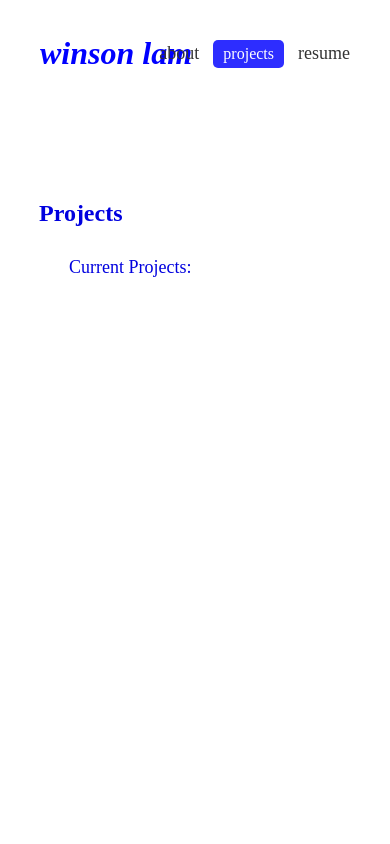
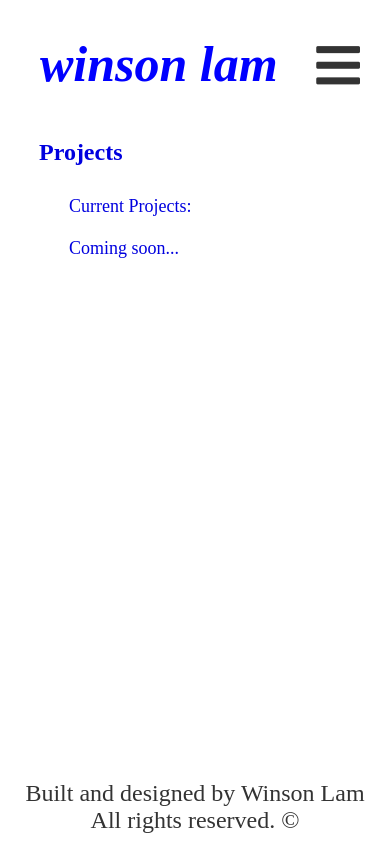
Before and after one commit to lawin529/lawin529.github.io, a plain HTML site: page projects/index.html in a window 390 px wide. Drawn offline with Linux system fonts and the light colour scheme.

Commit message:
added small screen menu

```diff
--- a/main.css
+++ b/main.css
@@ -68,7 +68,6 @@ nav ul li {
 nav ul li a {
   text-decoration: none;
   color: #333;
-  font-size: 18px;
   padding: 5px 10px;
   border-radius: 5px;
   transition: all 0.5s ease;
@@ -85,6 +84,7 @@ nav ul li a.active {
 }
 
 #current {
+  height: max-content;
   background: #2d2dff;
   color: #fff;
   border-radius: 5px;
@@ -99,11 +99,11 @@ nav ul li a.active {
   justify-content: center;
 }
 
-.title-text {
+#title-text {
   font-size: 48px;
 }
 
-.body {
+#pageBody {
   color: #0000df;
   width: 45vw;
   height: 100%;
@@ -112,9 +112,26 @@ nav ul li a.active {
   font-size: 24px;
 }
 
+footer {
+  position: absolute;
+  bottom: 0;
+  width: 100%;
+  text-align: center;
+}
+
+/* -- small/mobile screen css */
+
+nav .fas {
+  display: none;
+}
+
 /* @media screen - media query
    and (max-width: X) - targets screens with a maximum width of X*/
-@media screen and (max-width: 900px) {
+@media screen and (max-width: 980px) {
+  #name {
+    font-size: 25px;
+  }
+
   #title {
     height: auto;
     width: auto;
@@ -122,14 +139,57 @@ nav ul li a.active {
     font-size: 24px;
   }
 
-  .title-text {
+  #title-text {
     font-size: 24px;
   }
 
-  .body {
+  #pageBody {
     height: auto;
     width: auto;
     padding: 30px;
     font-size: 18px;
   }
+
+  #current {
+    background: #2d2dff;
+    height: fit-content;
+    width: fit-content;
+    border-radius: 5px;
+  }
+
+  nav .fas {
+    display: block;
+    font-size: 50px;
+  }
+
+  nav ul {
+    background: #ffffff;
+    position: fixed;
+    top: 0;
+    right: -100vw;
+    width: 100vw;
+    height: 100vh;
+    padding-top: 100px;
+    z-index: 2;
+    transition: right 0.5s ease;
+    font-size: 30px;
+  }
+
+  nav ul li {
+    display: block;
+    margin: 10px 10px;
+  }
+
+  nav ul .fas {
+    position: absolute;
+    top: 24px;
+    left: 24px;
+    cursor: pointer;
+  }
+
+  footer {
+    font-size: 24px;
+    padding-bottom: 10px;
+  }
+
 }
--- /dev/null
+++ b/main.js
@@ -0,0 +1,9 @@
+var sideMenu = document.getElementById('sideMenu');
+
+function openMenu() {
+  sideMenu.style.right = "0";
+}
+
+function closeMenu() {
+  sideMenu.style.right = "-100vw";
+}
--- a/projects/index.html
+++ b/projects/index.html
@@ -3,9 +3,10 @@
 <link rel="icon" type="image/png" href="/favicon.png" />
 
 <head>
-  <title>winson lam | projects</title>
+    <title>winson lam | about</title>
     <link rel="stylesheet" type="text/css" href="style.css">
     <link rel="stylesheet" type="text/css" href="/main.css">
+    <link rel="stylesheet" href="https://cdnjs.cloudflare.com/ajax/libs/font-awesome/5.15.3/css/all.min.css">
 </head>
 
 <body>
@@ -15,23 +16,33 @@
         </div>
         <div class="container">
             <nav>
-        <ul>
+                <ul id="sideMenu">
                     <li><a href="/about/">about</a></li>
                     <li id="current">projects</a></li>
                     <li><a href="https://lawin.ca/resume/">resume</a></li>
+                    <i class="fas fa-times" onclick="closeMenu()"></i>
                 </ul>
+                <i class="fas fa-bars" onclick="openMenu()"></i>
             </nav>
         </div>
 
     </div>
 
     <div id="title">
-    <h1 class="title-text">Projects</h1>
-    <div class="body">
+        <h1 id="title-text">Projects</h1>
+        <div id="pageBody">
             Current Projects:
+            <br><br>
+            Coming soon...
         </div>
     </div>
 
+    <footer>
+        <p>Built and designed by Winson Lam</p>
+        <p>All rights reserved. ©</p>
+    </footer>
+
+    <script src="/main.js"></script>
 </body>
 
 </html>
```
Also changed, not shown: about/index.html (+12 -3 lines), index.html (+10 -1 lines). Lines whose indentation alone changed are shown as unchanged.
